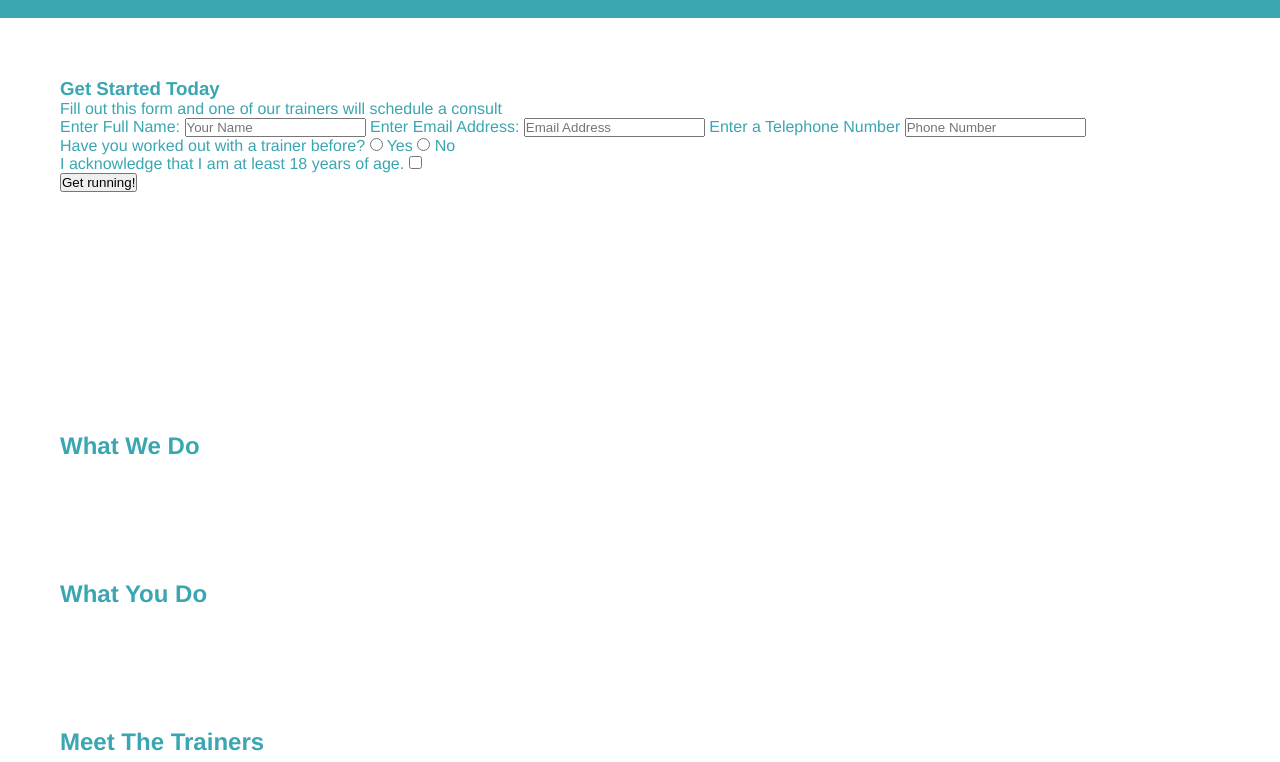
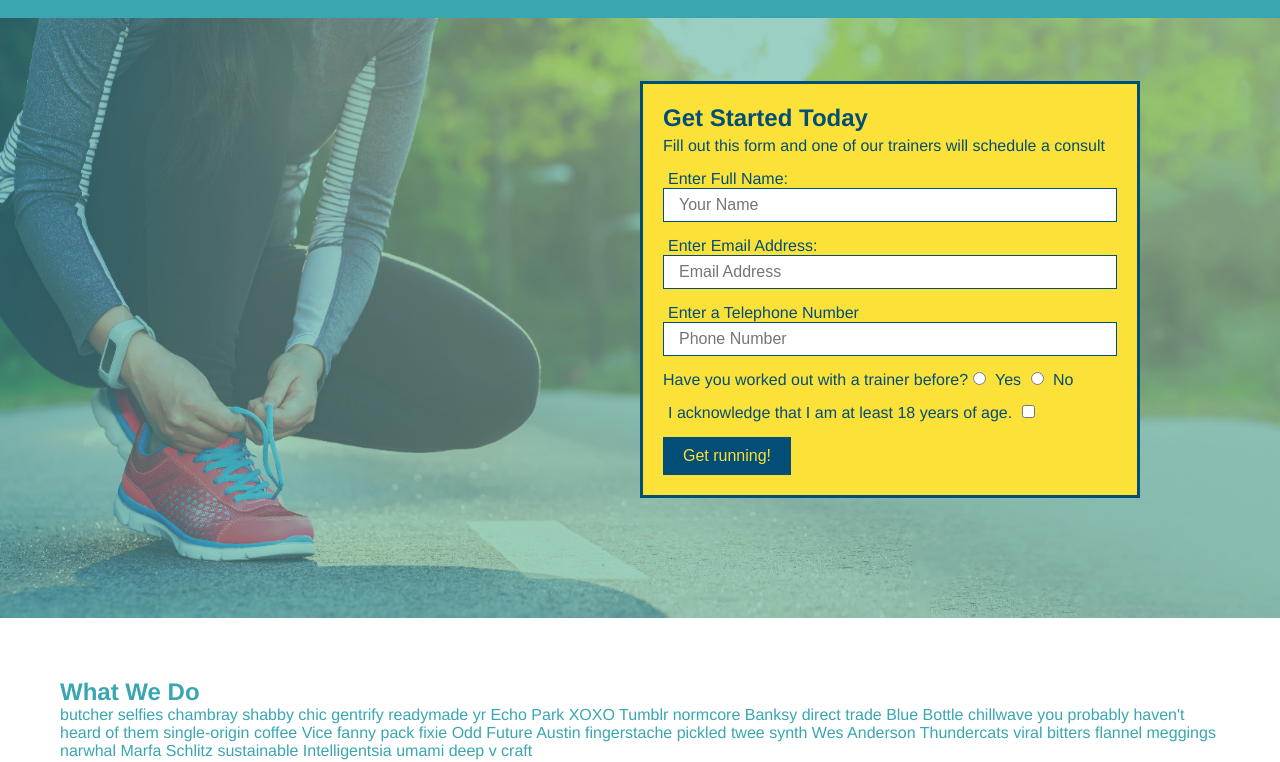
Before and after one commit to kevin-foreman/Run-Buddy, a plain HTML site: page index.html in a window 1280 px wide. Shown: the part 64-826 px from the top of the page. Drawn offline with Linux system fonts and the light colour scheme.

Commit message:
added svg files

```diff
--- /dev/null
+++ b/1.3 code snapshot/assets/css/style.css
@@ -0,0 +1,122 @@
+* {
+  margin: 0;
+  padding: 0;
+  box-sizing: border-box;
+}
+
+body {
+  /* more on this crazy alphanumerical value in a minute! */
+  color: #39a6b2;
+  font-family: Helvetica, Arial, sans-serif;
+}
+
+/* apply styles to <header> */
+header {
+  padding: 20px 35px;
+  background-color: #39a6b2;
+}
+
+header h1 {
+  font-weight: bold;
+  font-size: 36px;
+  color: #fce138;
+  margin: 0;
+  display: inline;
+}
+header a {
+  text-decoration: none;
+  color: #fce138;
+}
+
+header nav {
+  float: right;
+  margin: 7px 0;
+}
+
+header nav ul li {
+  display: inline;
+}
+
+header nav ul li a {
+  margin: 0 30px;
+  font-weight: lighter;
+  font-size: 22px;
+}
+
+footer {
+  background: #fce138;
+  width: 100%;
+  padding: 40px 35px;
+}
+
+footer h2 {
+  display: inline;
+  color: #024e76;
+  font-size: 30px;
+  margin: 0;
+}
+
+footer div {
+  float: right;
+  line-height: 1.5;
+  text-align: right;
+}
+
+footer a {
+  color: #024e76;
+}
+
+section {
+  padding: 60px;
+}
+
+/* Hero Style Start */
+.hero {
+  background-image: url('../images/hero-bg.jpg');
+  height: 600px;
+  background-size: cover;
+  background-position: center;
+  position: relative;
+}
+/* Hero Style End */
+
+.hero-form {
+  border: 3px solid #024e76;
+  background-color: #fce138;
+  padding: 20px;
+  width: 500px;
+  color: #024e76;
+  position: absolute;
+  bottom: 120px;
+  right: 140px;
+}
+
+.hero-form h3 {
+  font-size: 24px;
+  margin: 0;
+}
+.hero-form p {
+  margin: 5px 0 15px 0;
+}
+
+.form-input {
+  border: 1px solid #024e76;
+  display: block;
+  padding: 7px 15px;
+  font-size: 16px;
+  color: #024e76;
+  width: 100%;
+  margin-bottom: 15px;
+}
+
+.hero-form label {
+  margin: 0 5px;
+}
+
+.hero-form button {
+  color: #fce138;
+  background-color: #024e76;
+  border: none;
+  padding: 10px 20px;
+  font-size: 16px;
+}
--- a/assets/css/style.css
+++ b/assets/css/style.css
@@ -76,3 +76,57 @@ footer a {
 section {
     padding: 60px;
 }
+
+/* Hero Style Start */
+
+.hero {
+    background-image: url("../images/hero-bg.jpg");
+    height: 600px;
+    background-size: cover;
+    background-position: center;
+    position: relative;
+}
+
+.hero-form {
+    border: 3px solid #024e76;
+    background-color: #fce138;
+    padding: 20px;
+    width: 500px;
+    color: #024e76;
+    position: absolute;
+    bottom: 120px;
+    right: 140px;
+}
+
+.hero-form h3 {
+    font-size: 24px;
+    margin: 0;
+}
+
+.hero-form p {
+    margin: 5px 0 15px 0;
+}
+
+.form-input {
+    border: 1px solid #024e76;
+    display: block;
+    padding: 7px 15px;
+    font-size: 16px;
+    color: #024e76;
+    width: 100%;
+    margin-bottom: 15px;
+}
+
+.hero-form label {
+    margin: 0 5px;
+}
+
+.hero-form button {
+    color: #fce138;
+    background-color: #024e76;
+    border: none;
+    padding: 10px 20px;
+    font-size: 16px;
+
+}
+/* Hero Style End */
--- a/index.html
+++ b/index.html
@@ -5,11 +5,14 @@
         <title>Run Buddy</title>
         <link rel="stylesheet" href="./assets/css/style.css" />
     </head>
+
     <body>
         <!-- navigation -->
         <header>
             <h1>
-                <a href="/">RUN BUDDY</a>
+                <a href="/">
+                  RUN BUDDY
+                </a>
             </h1>
             <nav>
                 <!-- Unordered List Element-->
@@ -20,7 +23,7 @@
                         <a href="#what-we-do">What We Do</a>
                     </li>
                     <li>
-                        <a href="#what-yo-do">What You Do</a>
+                        <a href="#what-you-do">What You Do</a>
                     </li>
                     <li>
                         <a href="#your-trainers">Your Trainers</a>
@@ -32,19 +35,19 @@
             </nav>
         </header>
 
-        <!-- Get Started Form -->
-        <section>
-            <div>
+        <!-- hero/jumbotron -->
+        <section class="hero">
+            <div class="hero-form">
                 <h3>Get Started Today</h3>
                 <p>Fill out this form and one of our trainers will schedule a consult</p>
             <!-- Add form element -->
             <form>
                 <label for="name">Enter Full Name:</label>
-                <input type="text" placeholder="Your Name" name="name" id="name" />
+                <input type="text" placeholder="Your Name" name="name" id="name" class="form-input">
                 <label for="email">Enter Email Address:</label>
-                <input type="email" placeholder="Email Address" name="email" id="email" />
+                <input type="email" placeholder="Email Address" name="email" id="email" class="form-input">
                 <label for="phone">Enter a Telephone Number</label>
-                <input type="tel" placeholder="Phone Number" name="phone" id="phone" />
+                <input type="tel" placeholder="Phone Number" name="phone" id="phone" class="form-input">
                 <p>
                     Have you worked out with a trainer before?
                     <input type="radio" name="trainer-confirm" id="trainer-yes" />
@@ -65,18 +68,43 @@
             </div>
         </section>
 
-        <!-- hero/jumbotron -->
-        <section>
-        </section>
-
         <!-- "what we do" section -->
-        <section>
+        <section id="what-we-do">
             <h2>What We Do</h2>
+            <p>
+                butcher selfies chambray shabby chic gentrify readymade yr Echo Park XOXO Tumblr normcore Banksy direct trade Blue Bottle chillwave you probably haven't heard of them single-origin coffee Vice fanny pack fixie Odd Future Austin fingerstache pickled twee synth Wes Anderson Thundercats viral bitters flannel meggings narwhal Marfa Schlitz sustainable Intelligentsia umami deep v craft
+            </p>
         </section>
 
         <!-- "what you do" section -->
-        <section>
+        <section id="what-you-do">
             <h2>What You Do</h2>
+
+            <div>
+                <!-- insert this img element -->
+                <img src="./assets/images/step-1.svg" alt="" />
+                <h3>Step 1: Fill out the form above.</h3>
+                <p>You're already here, so why not?</p>
+            </div>
+
+            <div>
+                <img src="./assets/images/step-2.svg" alt="" />
+                <h3>Step 2: Consult with one of our trainers.</h3>
+                <p>Are you here to build muscle, lose weight, or just feel good?</p>
+            </div>
+
+            <div>
+                <img src="./assets/images/step-3.svg" alt="" />
+                <h3>Step 3: Get running!</h3>
+                <p>Hit the ground running (literally) once your trainer lays out your plan.</p>
+            </div>
+
+            <div>
+                <img src="./assets/images/step-4.svg" alt="" />
+                <h3>Step 4: See results.
+                    <p>Bi-weekly check-ins with your trainer will keep you focused.</p>
+                </h3>
+            </div>
         </section>
 
         <!-- "meet the trainers" section -->
@@ -84,7 +112,7 @@
             <h2>Meet The Trainers</h2>
         </section>
 
-        <!-- "reach out" sections-->
+        <!-- "reach out" section-->
         <section>
             <h2>Reach Out</h2>
         </section>
```
Also changed, not shown: 1.3 code snapshot/index.html (added, +101 -0 lines), 1.3 code snapshot/assets/images/hero-bg.jpg (added), assets/images/step-1.svg (added), assets/images/step-2.svg (added), assets/images/step-3.svg (added), assets/images/step-4.svg (added), 3 other files.
